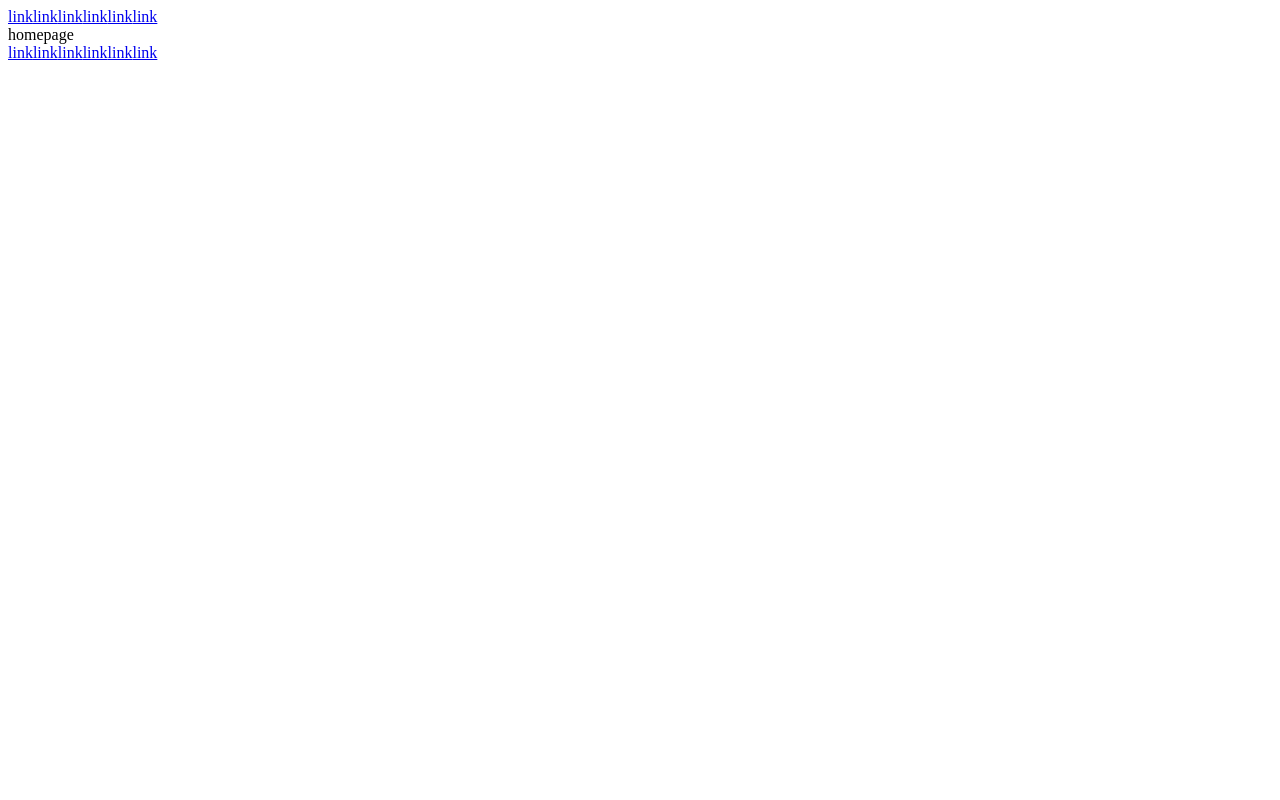
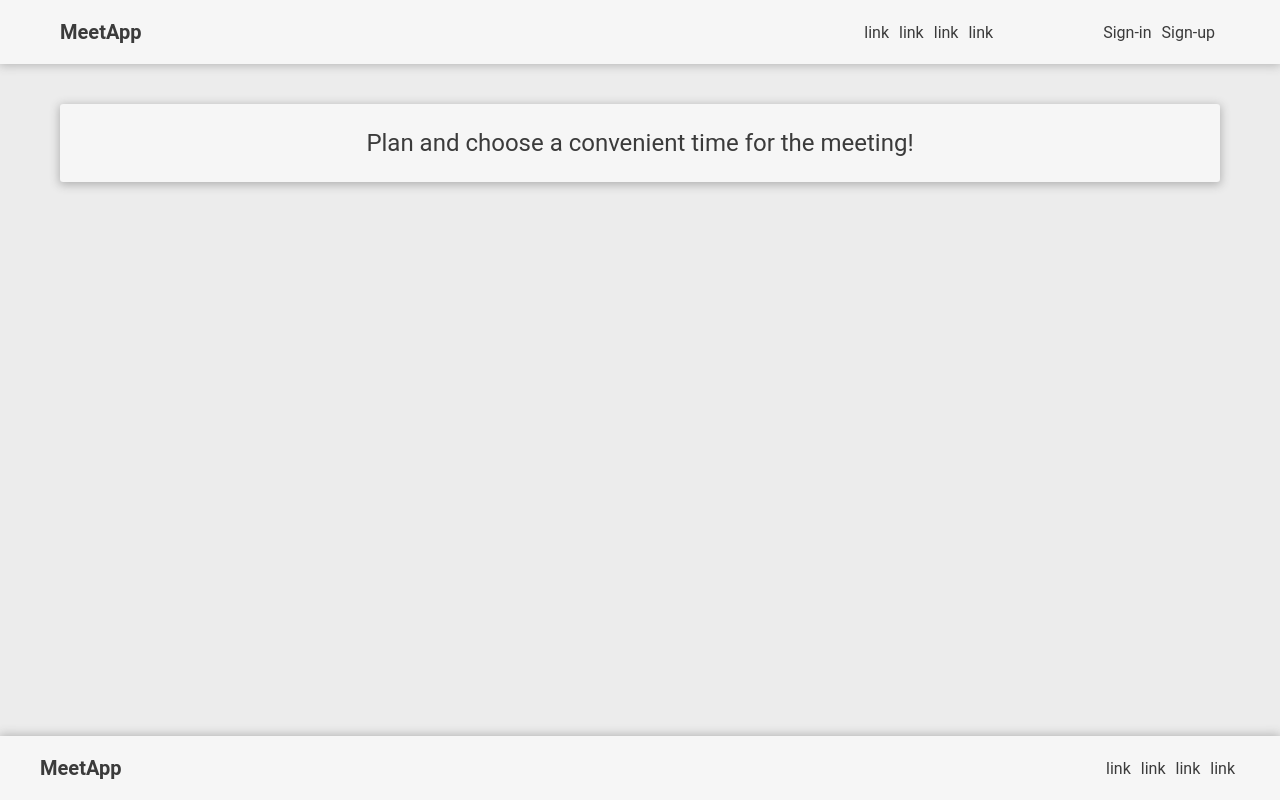
Before and after one commit to TTyKaH/MeetApp, a Vue app: page / in a window 1280 px wide. Built offline with nearby package versions, Linux system fonts and the light colour scheme.

Commit message:
upd: add homepage, header, footer and styles

```diff
--- a/src/App.vue
+++ b/src/App.vue
@@ -1,7 +1,11 @@
 <template>
   <div class="app">
-    <Header></Header>
-    <router-view />
+    <div>
+      <Header></Header>
+      <div class="content">
+        <router-view />
+      </div>
+    </div>
     <Footer></Footer>
   </div>
 </template>
@@ -16,4 +20,18 @@ export default {
 
 <style lang="scss">
 @import "@/assets/styles/main.scss";
+.app {
+  display: flex;
+  justify-content: space-between;
+  flex-direction: column;
+  height: 100vh;
+
+  .content {
+    margin: 40px 0;
+  }
+
+  footer {
+    justify-self: flex-end;
+  }
+}
 </style>
--- a/src/assets/styles/app/global.scss
+++ b/src/assets/styles/app/global.scss
@@ -0,0 +1,40 @@
+* {
+  margin: 0;
+  padding: 0;
+  box-sizing: border-box;
+  font-size: 16px;
+  color: #3b3b3b;
+  font-family: "Roboto", sans-serif;
+}
+
+body {
+  background-color: #ececec;
+}
+
+a {
+  text-decoration: none;
+  transition: background-color 0.1s linear;
+
+  &:hover {
+    background-color: #e7e7e7;
+  }
+}
+
+.wrap {
+  max-width: 1200px;
+  margin: auto;
+}
+
+.wrap-px {
+  padding: 0 20px;
+}
+
+.logo {
+  font-size: 20px;
+  font-weight: 700;
+  padding: 20px 0;
+
+  &:hover {
+    background: none;
+  }
+}
--- a/src/assets/styles/app/helpers.scss
+++ b/src/assets/styles/app/helpers.scss
@@ -0,0 +1,3 @@
+.flex {
+  display: flex;
+}
--- /dev/null
+++ b/src/assets/styles/app/variables.scss
@@ -0,0 +1,2 @@
+// TODO: не удалось использовать переменные
+$bg-gray: #f6f6f6;
--- a/src/assets/styles/main.scss
+++ b/src/assets/styles/main.scss
@@ -1,2 +1,3 @@
-@import "~/src/assets/styles/app/global.scss";
-@import "~/src/assets/styles/app/helpers.scss";
+@import "@/assets/styles/app/global.scss";
+@import "@/assets/styles/app/helpers.scss";
+@import "@/assets/styles/app/variables.scss";
--- a/src/components/footer.vue
+++ b/src/components/footer.vue
@@ -1,13 +1,14 @@
 <template>
   <footer>
-    <nav>
-      <a href="#">link</a>
-      <a href="#">link</a>
-      <a href="#">link</a>
-      <a href="#">link</a>
-      <a href="#">link</a>
-      <a href="#">link</a>
-    </nav>
+    <div class="wrap">
+      <router-link to="/" class="logo">MeetApp</router-link>
+      <div>
+        <a href="#">link</a>
+        <a href="#">link</a>
+        <a href="#">link</a>
+        <a href="#">link</a>
+      </div>
+    </div>
   </footer>
 </template>
 
@@ -15,4 +16,21 @@
 export default {};
 </script>
 
-<style></style>
+<style lang="scss">
+footer {
+  background-color: #f6f6f6;
+  box-shadow: 0 0 10px 1px #b1b1b1;
+
+  .wrap {
+    display: flex;
+    justify-content: space-between;
+    align-items: center;
+
+    > div {
+      a {
+        padding: 5px;
+      }
+    }
+  }
+}
+</style>
--- a/src/components/header.vue
+++ b/src/components/header.vue
@@ -1,13 +1,20 @@
 <template>
   <header>
+    <div class="wrap wrap-px">
+      <router-link to="/" class="logo">MeetApp</router-link>
+      <div>
         <nav>
           <a href="#">link</a>
           <a href="#">link</a>
           <a href="#">link</a>
           <a href="#">link</a>
-      <a href="#">link</a>
-      <a href="#">link</a>
         </nav>
+        <div class="authorization">
+          <a href="#">Sign-in</a>
+          <a href="#">Sign-up</a>
+        </div>
+      </div>
+    </div>
   </header>
 </template>
 
@@ -15,4 +22,24 @@
 export default {};
 </script>
 
-<style lang="scss"></style>
+<style lang="scss">
+header {
+  background-color: #f6f6f6;
+  box-shadow: 0 0 10px 1px #b1b1b1;
+
+  .wrap {
+    display: flex;
+    justify-content: space-between;
+    align-items: center;
+
+    > div {
+      display: flex;
+      gap: 100px;
+
+      a {
+        padding: 5px;
+      }
+    }
+  }
+}
+</style>
--- a/src/pages/index.vue
+++ b/src/pages/index.vue
@@ -1,9 +1,27 @@
 <template>
-  <div>homepage</div>
+  <section>
+    <div class="wrap wrap-px">
+      <div class="call-to-action">
+        Plan and choose a convenient time for the meeting!
+      </div>
+    </div>
+  </section>
 </template>
 
 <script>
 export default {};
 </script>
 
-<style></style>
+<style lang="scss">
+section {
+  .call-to-action {
+    display: flex;
+    justify-content: center;
+    background-color: #f6f6f6;
+    box-shadow: 0 2px 10px 1px #b1b1b1;
+    font-size: 24px;
+    padding: 25px 10px;
+    border-radius: 3px;
+  }
+}
+</style>
```
Lines whose indentation alone changed are shown as unchanged.
